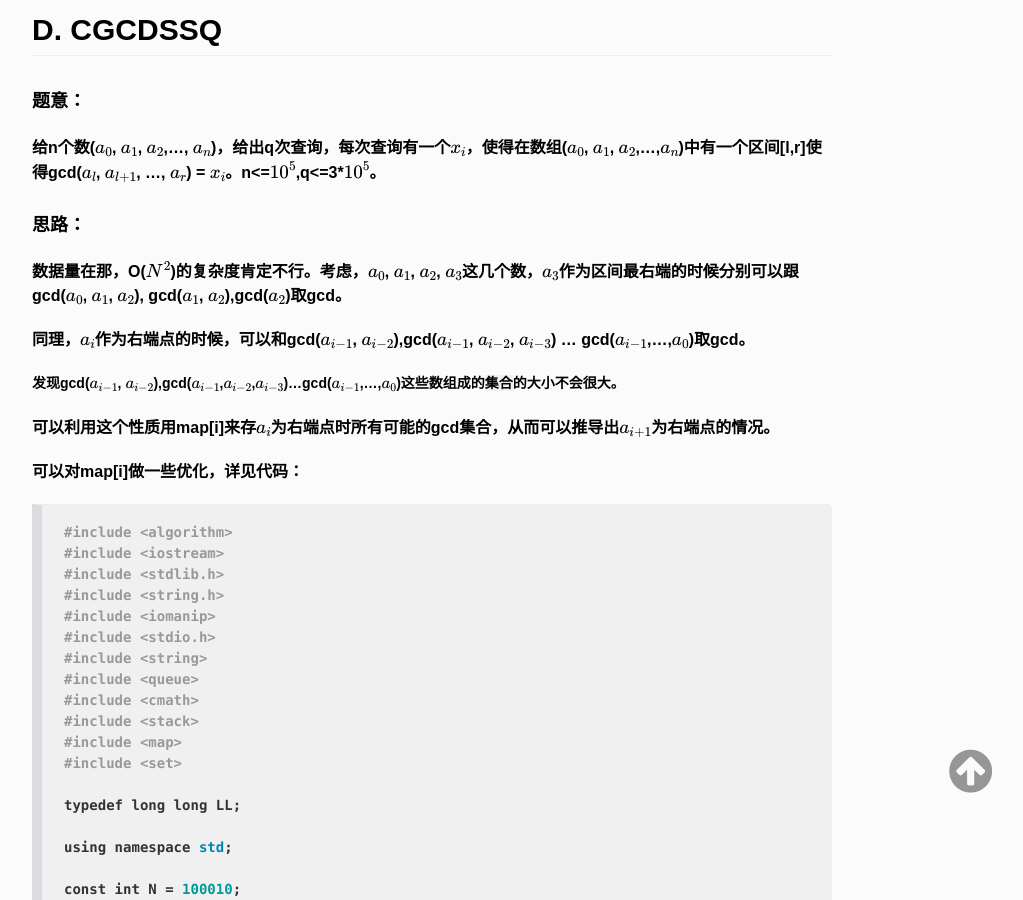
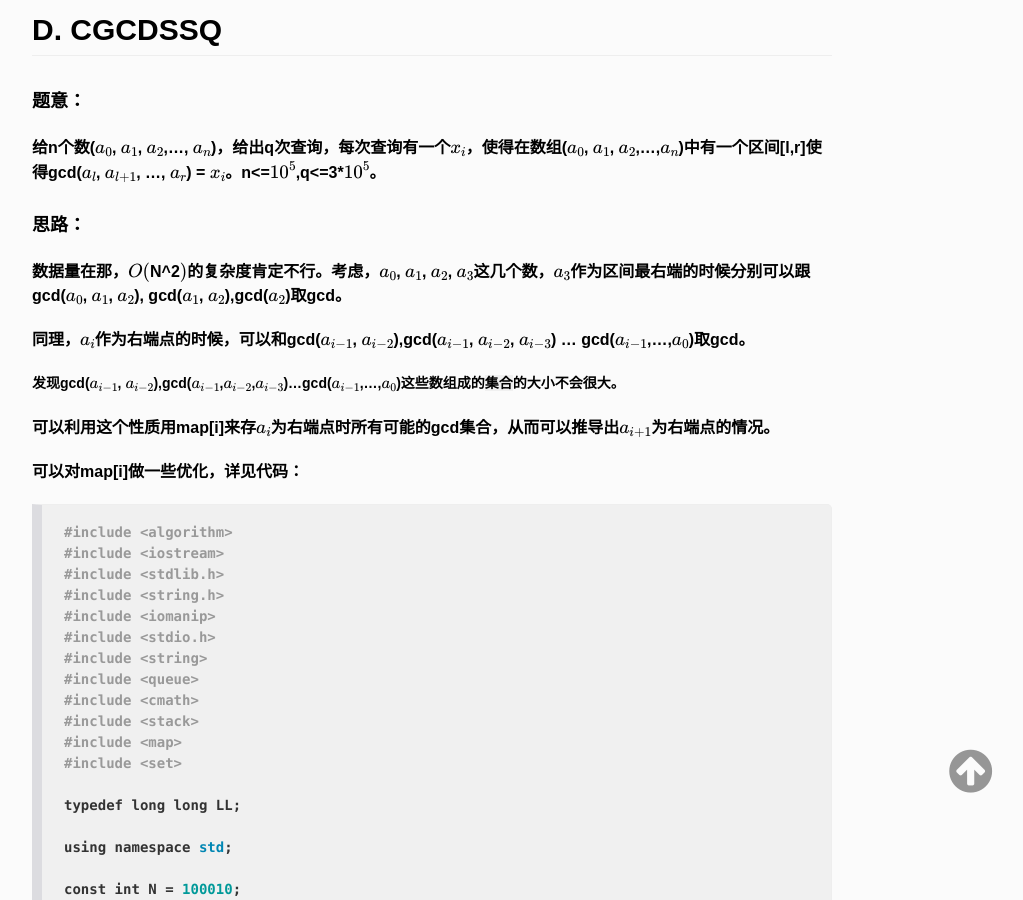
Before and after one commit to vongang/vongang.github.io, a Jekyll site: the page built from _posts/2014-10-13-codeforces-475d.md, in a window 1280 px wide and 900 px high, scrolled down 322 px. Shown: the whole window, without its empty margins (208-1231 px from the left). Built offline with Jekyll 4.4.1, drawn with Linux system fonts in a browser that asks for light colours; nearby versions of some CDN libraries; Markdown is read by kramdown in place of the engine named in the settings; formulas are drawn with MathJax 3; comment, search, counter and statistics services are not loaded.

```diff
--- a/_posts/2014-10-13-codeforces-475d.md
+++ b/_posts/2014-10-13-codeforces-475d.md
@@ -14,7 +14,7 @@ category: algorithm
 
 #### 思路：
 
-数据量在那，O($N^2$)的复杂度肯定不行。考虑，$a_0$, $a_1$, $a_2$, $a_3$这几个数，$a_3$作为区间最右端的时候分别可以跟gcd($a_0$, $a_1$, $a_2$), gcd($a_1$, $a_2$),gcd($a_2$)取gcd。
+数据量在那，$O($N^2$)$的复杂度肯定不行。考虑，$a_0$, $a_1$, $a_2$, $a_3$这几个数，$a_3$作为区间最右端的时候分别可以跟gcd($a_0$, $a_1$, $a_2$), gcd($a_1$, $a_2$),gcd($a_2$)取gcd。
 
 同理，$a_i$作为右端点的时候，可以和gcd($a_{i-1}$, $a_{i-2}$),gcd($a_{i-1}$, $a_{i-2}$, $a_{i-3}$) ... gcd($a_{i-1}$,...,$a_0$)取gcd。
 
```
